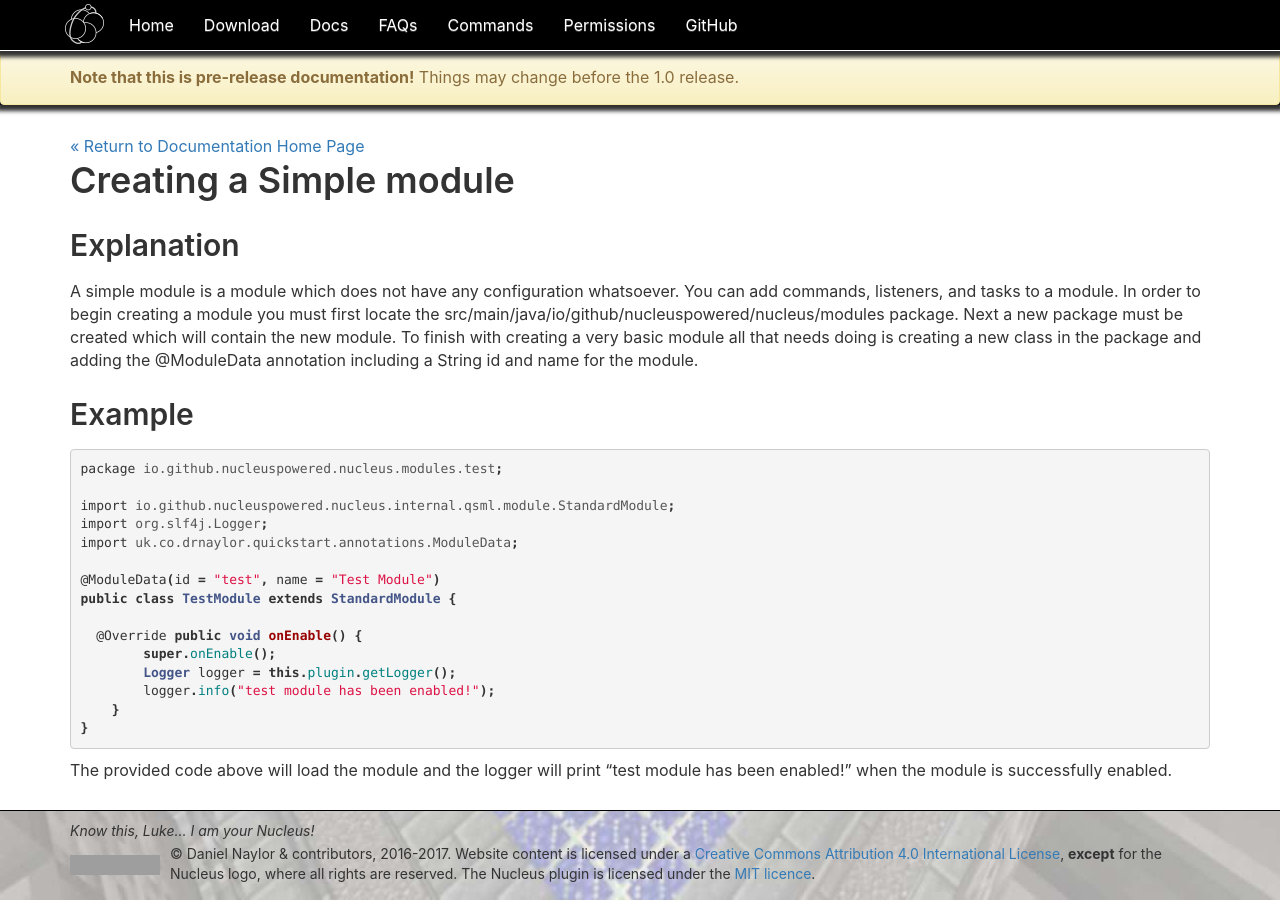
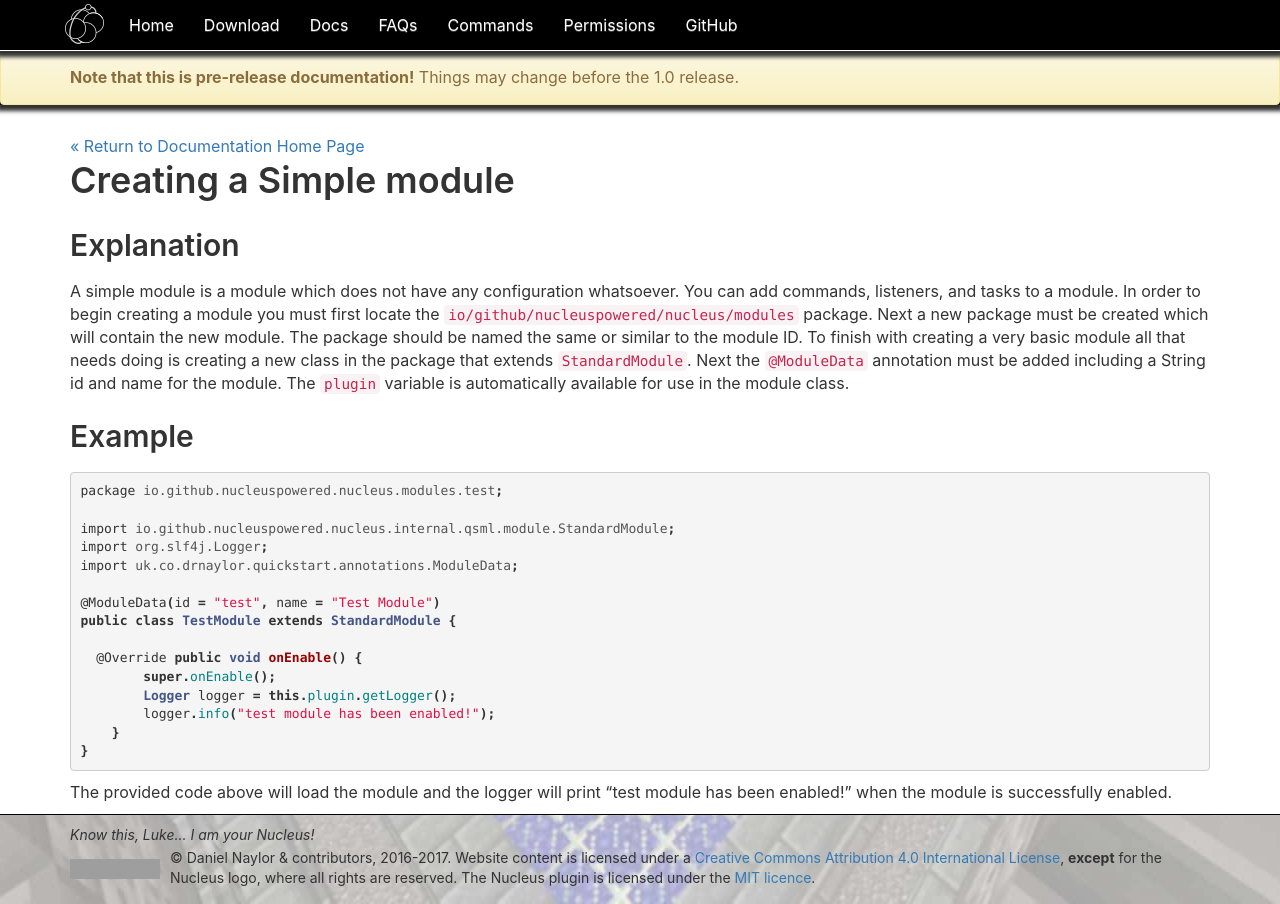
Before and after one commit to NucleusPowered/site-v1, a Jekyll site: the page built from docs/developers/contributing/simple-module.md, in a window 1280 px wide. Built offline with Jekyll 4.4.1, drawn with Linux system fonts in a browser that asks for light colours; comment, search, counter and statistics services are not loaded; grey boxes are pictures that could not be loaded.

Commit message:
add more details and fix formatting.

```diff
--- a/docs/developers/contributing/simple-module.md
+++ b/docs/developers/contributing/simple-module.md
@@ -6,9 +6,8 @@ header: Creating a Simple module
 
 ## Explanation
 A simple module is a module which does not have any configuration whatsoever. You can add commands, listeners, and tasks to a module. In
-order to begin creating a module you must first locate the src/main/java/io/github/nucleuspowered/nucleus/modules package. Next a new
-package must be created which will contain the new module. To finish with creating a very basic module all that needs doing is creating a
-new class in the package and adding the @ModuleData annotation including a String id and name for the module.
+order to begin creating a module you must first locate the `io/github/nucleuspowered/nucleus/modules` package. Next a new
+package must be created which will contain the new module. The package should be named the same or similar to the module ID. To finish with creating a very basic module all that needs doing is creating a new class in the package that extends `StandardModule`. Next the `@ModuleData` annotation must be added including a String id and name for the module. The `plugin` variable is automatically available for use in the module class.
 
 ## Example
 
```
